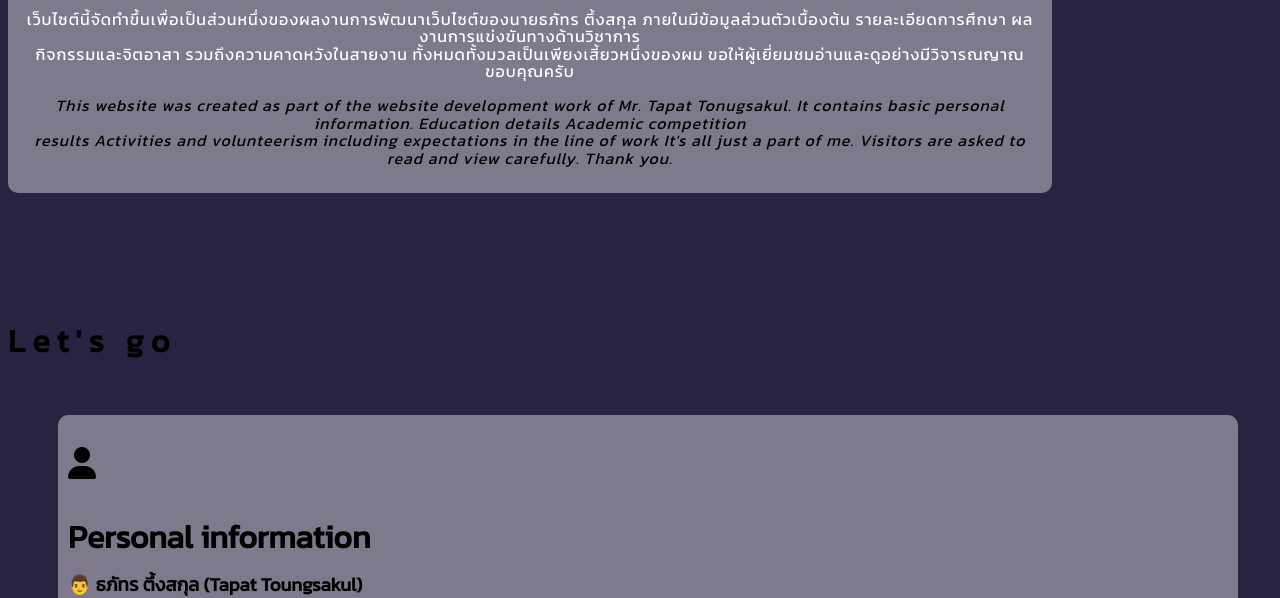
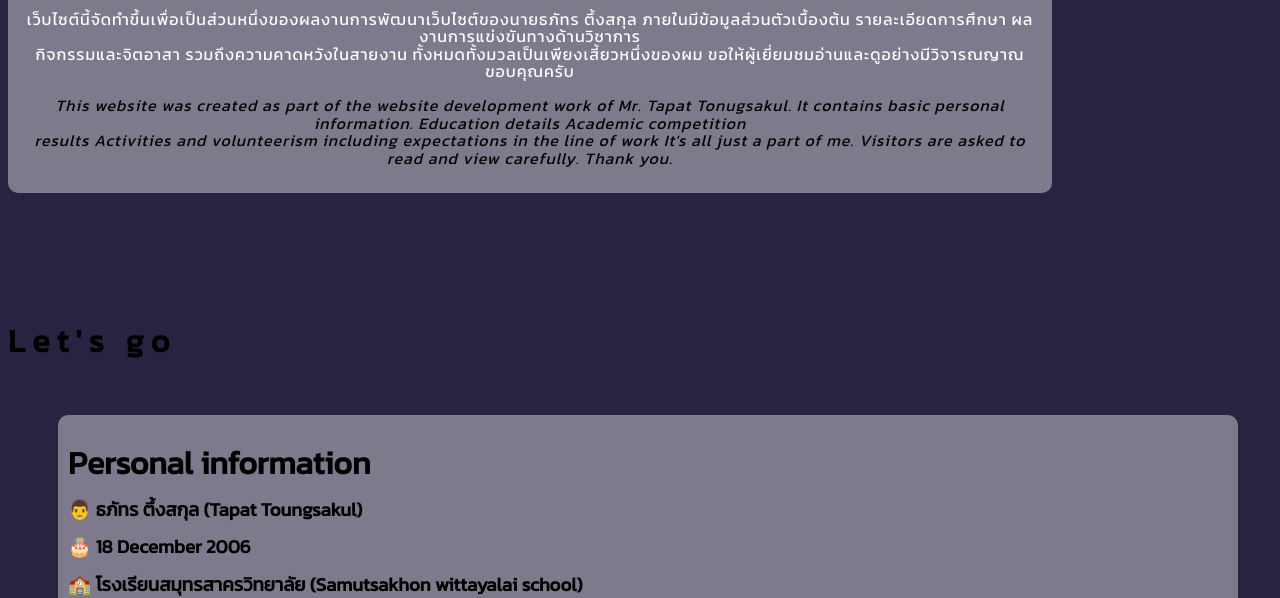
Before and after one commit to Txpxt-xuto/Txpxt-xuto.github.io, a plain HTML site: page main.html in a window 1280 px wide. Shown: the part 2108-2706 px from the top of the page. Drawn offline with Linux system fonts and the light colour scheme.

Commit message:
Update main.html

```diff
--- a/main.html
+++ b/main.html
@@ -7,7 +7,6 @@
     <link href="https://fonts.googleapis.com/css?family=Kanit|Merriweather" rel="stylesheet">
     <link rel="stylesheet" href="main.css">
     <script src="main.js"></script>
-    <script src="https://kit.fontawesome.com/b631be8c0c.js" crossorigin="anonymous"></script>
 </head>
 <body class="All">
     <div class="slides1">
```
